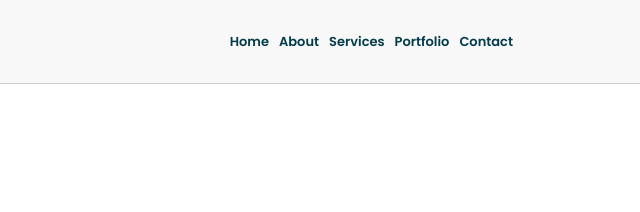
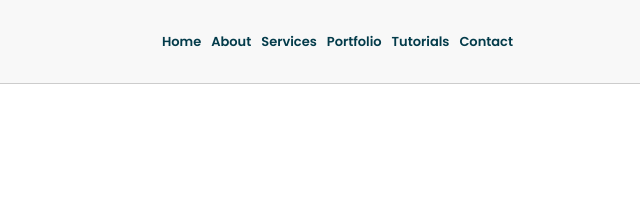
Before and after one commit to MohamedSaeed98/MohamedSaeed, a plain HTML site: page index.html in a window 1280 px wide. Shown: the top 212 px of the page, 640-1280 px from the left. Drawn offline with Linux system fonts and the light colour scheme.

Commit message:
Add files via upload

```diff
--- a/index.html
+++ b/index.html
@@ -25,6 +25,7 @@
                     <li><a href="#about">About</a></li>
                     <li><a href="#services">Services</a></li>
                     <li><a href="#portfolio">Portfolio</a></li>
+                    <li><a href="#Tutorials">Tutorials</a></li>
                     <li><a href="#contact">Contact</a></li>
 
                 </ul>
```
